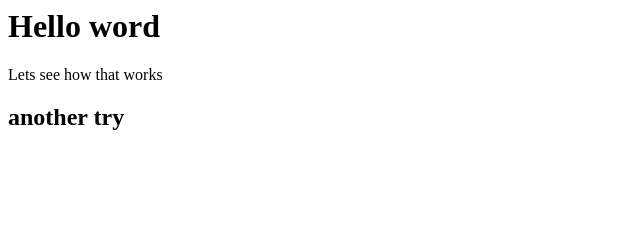
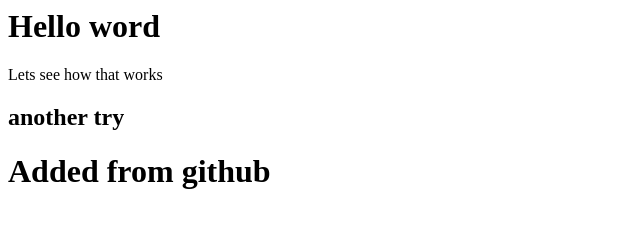
Before and after one commit to SeyfBaskara/gitgithubmaster, a plain HTML site: page index.html in a window 1280 px wide. Shown: the whole page, without its empty margins (0-640 px from the left). Drawn offline with Linux system fonts and the light colour scheme.

Commit message:
Update index.html
some changes on github

```diff
--- a/index.html
+++ b/index.html
@@ -3,3 +3,5 @@
 <div><p>Lets see how that works</p></div>
 
 <div><h2>another try</h2></div>
+
+<h1>Added from github</h1>
```
